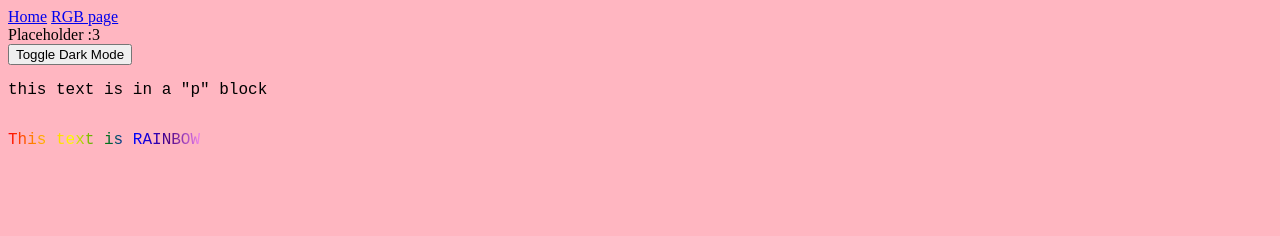
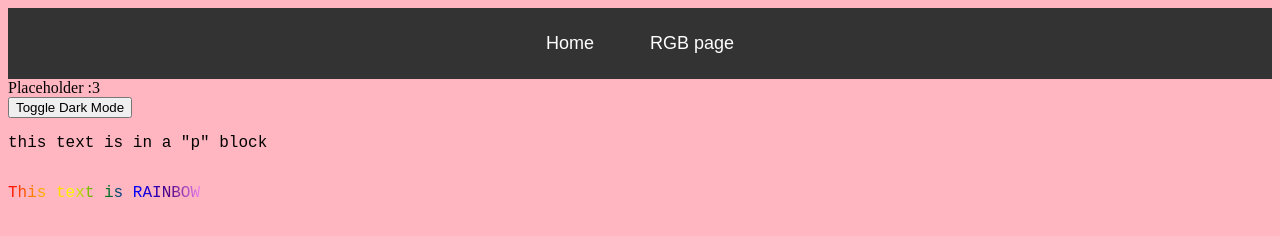
Before and after one commit to kacobjerby/kacobjerby.github.io, a plain HTML site: page index.html in a window 1280 px wide. Drawn offline with Linux system fonts and the light colour scheme.

Commit message:
prettify navbar

```diff
--- a/index.html
+++ b/index.html
@@ -9,7 +9,7 @@
 </head>
 
 <body>
-    <nav>
+    <nav class="navbar">
         <a href="index.html">Home</a>
         <a href="RGB complimentary color picker.html">RGB page</a>
     </nav>
--- a/style.css
+++ b/style.css
@@ -21,3 +21,26 @@ p {
 .gay {
     background-image: linear-gradient(to bottom, red, orange, yellow, green, blue, indigo, violet, red);
 }
+
+.navbar {
+    display: flex;
+    justify-content: center;
+    gap: 20px;
+    background: #333;
+    padding: 15px;
+}
+
+.navbar a {
+    color: white;
+    text-decoration: none;
+    font-family: Arial, sans-serif;
+    font-size: 18px;
+    padding: 10px 18px;
+    border-radius: 8px;
+    transition: background-color 0.3s, transform 0.2s;
+}
+
+.navbar a:hover {
+    background-color: #555;
+    transform: translateY(-2px);
+}
```
Also changed, not shown: RGB complimentary color picker.html (+1 -1 lines).
